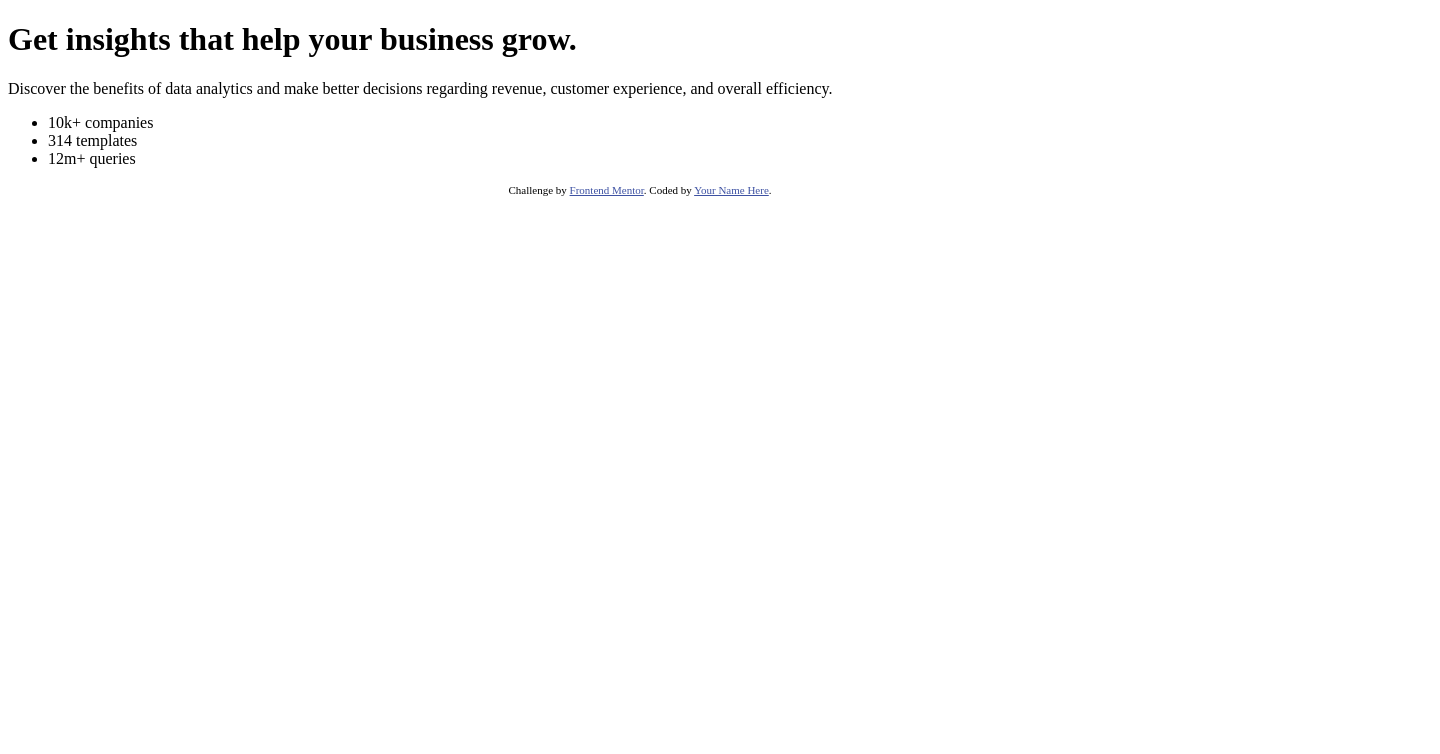
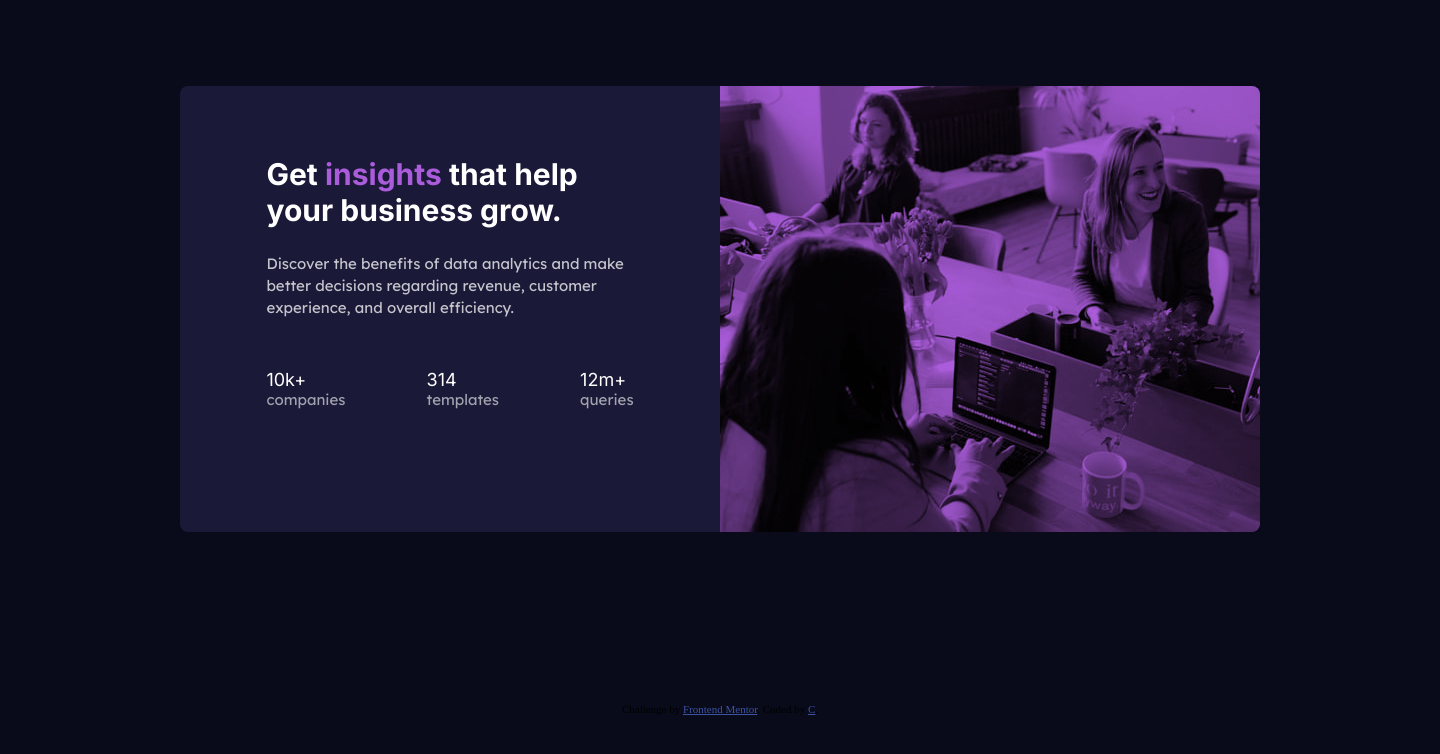
Before and after one commit to CourtneeM/frontendmentor_projects, a plain HTML site: page stats_preview_card_component/index.html in a window 1280 px wide. Shown: the whole page, 1440 px wide, since content can reach past the window. Drawn offline with Linux system fonts and the light colour scheme.

Commit message:
Add desktop version

```diff
--- a/stats_preview_card_component/index.html
+++ b/stats_preview_card_component/index.html
@@ -4,34 +4,51 @@
   <head>
     <meta charset="UTF-8">
     <meta name="viewport" content="width=device-width, initial-scale=1.0"> <!-- displays site properly based on user's device -->
+
+    <link rel="preconnect" href="https://fonts.gstatic.com">
+    <link href="https://fonts.googleapis.com/css2?family=Inter:wght@400;700&display=swap" rel="stylesheet">
+    <link href="https://fonts.googleapis.com/css2?family=Lexend+Deca&display=swap" rel="stylesheet">
     <link rel="stylesheet" href="./style.css">
     <link rel="icon" type="image/png" sizes="32x32" href="./images/favicon-32x32.png">
 
     <title>Frontend Mentor | Stats preview card component</title>
-
-    <!-- Feel free to remove these styles or customise in your own stylesheet 👍 -->
-    <style>
-      .attribution { font-size: 11px; text-align: center; }
-      .attribution a { color: hsl(228, 45%, 44%); }
-    </style>
   </head>
 
   <body>
+    <main id="stats-card-container">
+      <section id="left-side">
+        <h1>Get <span class="accent-color">insights</span> that help your business grow.</h1>
 
-    <h1>Get insights that help your business grow.</h1>
+        <p id="main-paragraph">Discover the benefits of data analytics and make better decisions regarding revenue, customer
+        experience, and overall efficiency.</p>
 
-    <p>Discover the benefits of data analytics and make better decisions regarding revenue, customer
-    experience, and overall efficiency.</p>
+        <ul id="stats-list">
+          <li>
+            <p class="stat-header">10k+</p>
+            <p>companies</p>
+          </li>
+          <li>
+            <p class="stat-header">314</p>
+            <p>templates</p>
+          </li>
+          <li>
+            <p class="stat-header">12m+</p>
+            <p>queries</p>
+          </li>
+        </ul>
+      </section>
 
-    <ul>
-      <li>10k+ companies</li>
-      <li>314 templates</li>
-      <li>12m+ queries</li>
-    </ul>
+      <section id="right-side">
+        <p id="img-overlay"></p>
+        <img src="./assets/images/image-header-desktop.jpg" alt="people on computers">
+      </section>
+
+    </main>
+
 
     <div class="attribution">
       Challenge by <a href="https://www.frontendmentor.io?ref=challenge" target="_blank">Frontend Mentor</a>.
-      Coded by <a href="#">Your Name Here</a>.
+      Coded by <a href="https://github.com/CourtneeM">C</a>.
     </div>
   </body>
 
--- a/stats_preview_card_component/style.css
+++ b/stats_preview_card_component/style.css
@@ -0,0 +1,85 @@
+.attribution { font-size: 11px; text-align: center; }
+.attribution a { color: hsl(228, 45%, 44%); }
+
+* {
+  margin: 0;
+  padding: 0;
+}
+
+body {
+  display: grid;
+  align-items: center;
+  width: 1440px;
+  min-height: 100vh;
+  font-size: 15px;
+  background-color: hsl(233, 47%, 7%);
+}
+
+.accent-color {
+  color: hsl(277, 64%, 61%);
+}
+
+#stats-card-container {
+  display: flex;
+  /* justify-content: center; */
+  width: 75%;
+  margin: 0 auto;
+  background-color: hsl(244, 38%, 16%);
+  border-radius: 8px;
+}
+
+#left-side {
+  width: 34%;
+  margin: 0 auto;
+}
+
+#right-side {
+  position: relative;
+  width: 50%;
+}
+
+#left-side h1 {
+  margin: 70px 0 25px;
+  font-family: 'Inter', sans-serif;
+  font-size: 30px;
+  font-weight: 700;
+  color: hsl(0, 0%, 100%);
+}
+
+#main-paragraph {
+  margin-bottom: 50px;
+  font-family: 'Lexend Deca', sans-serif;
+  font-weight: 400;
+  color: hsla(0, 0%, 100%, 0.75);
+  line-height: 22px;
+}
+
+#stats-list {
+  display: flex;
+  justify-content: space-between;
+  font-family: 'Lexend Deca', sans-serif;
+  font-weight: 400;
+  color: hsla(0, 0%, 100%, 0.6);
+  list-style: none;
+}
+
+.stat-header {
+  font-family: 'Inter', sans-serif;
+  font-size: 18px;
+  font-weight: 400;
+  color: hsla(0, 0%, 100%);
+}
+
+#right-side img {
+  display: block;
+  max-width: 100%;
+  border-radius: 0 8px 8px 0;
+}
+
+#img-overlay {
+  position: absolute;
+  width: 100%;
+  height: 100%;
+  mix-blend-mode: multiply;
+  background-color: hsla(277, 64%, 61%);
+}
```
